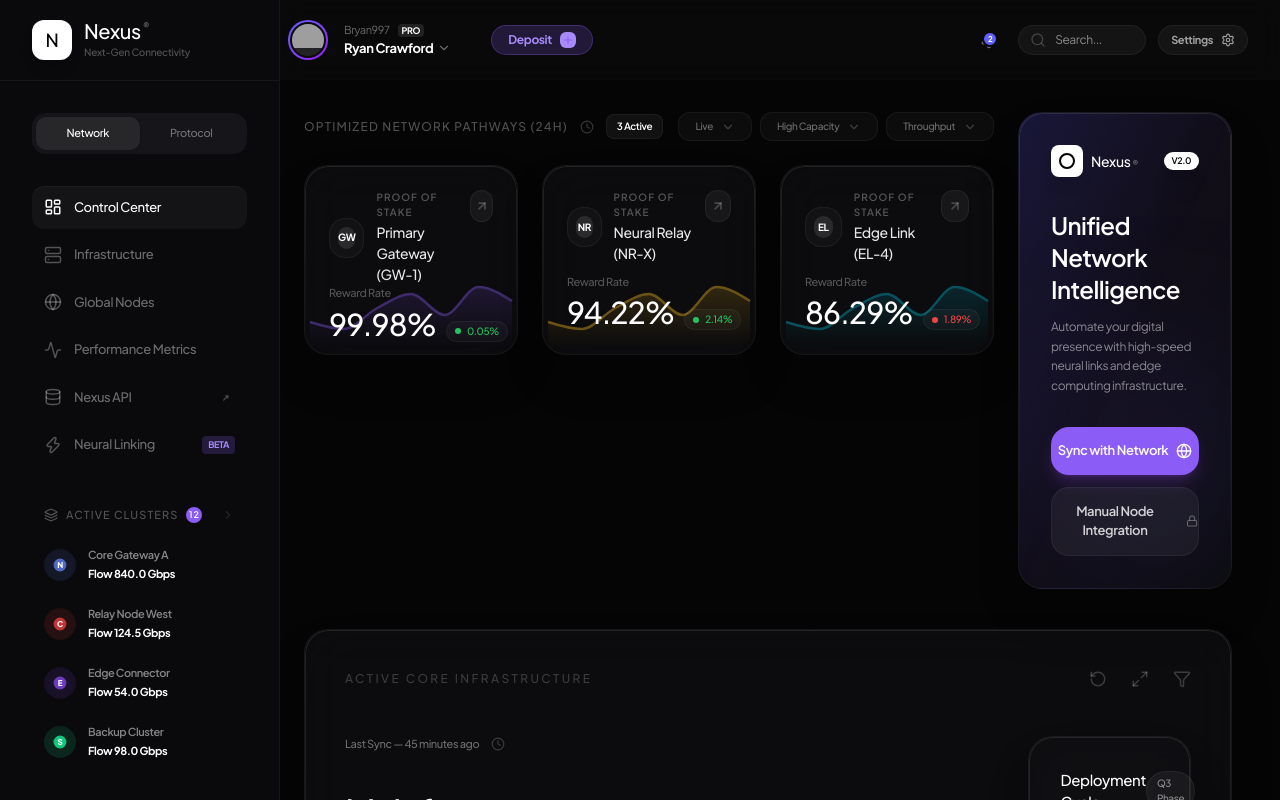
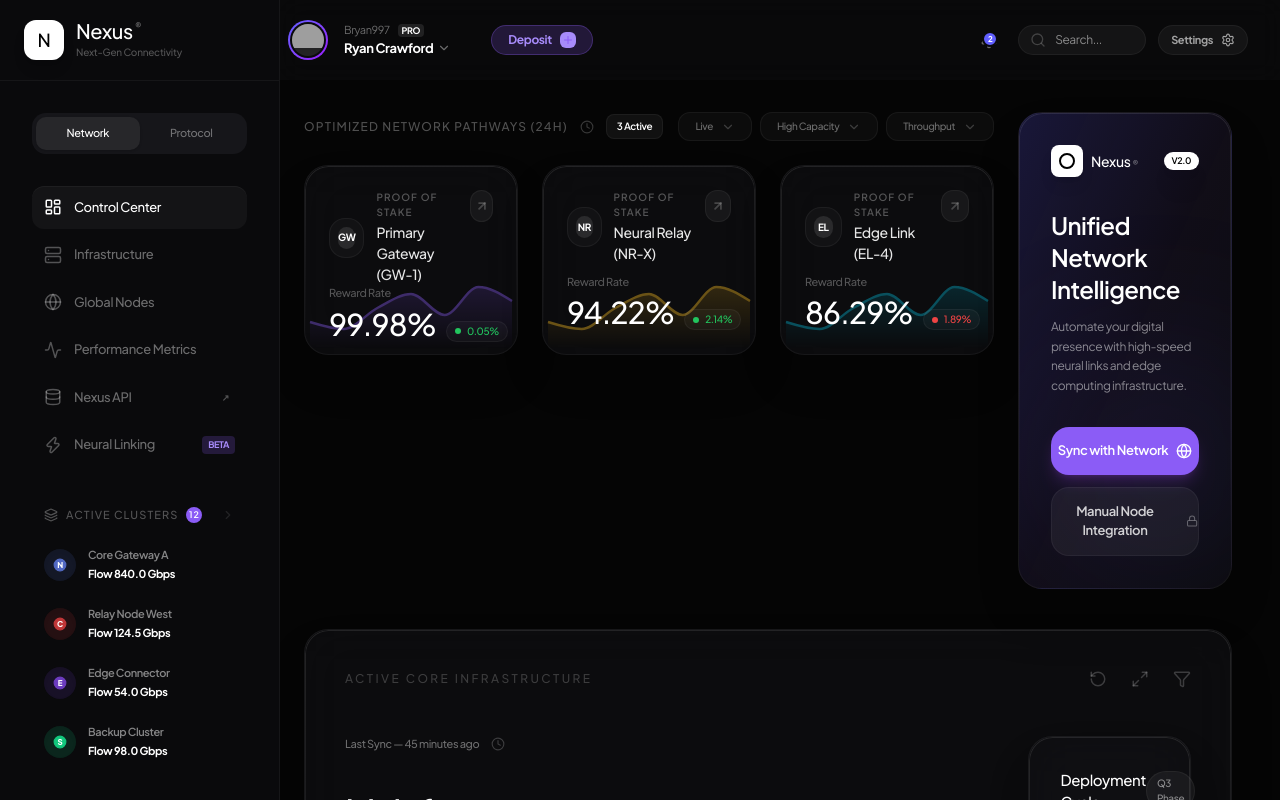
Before and after one commit to sebastianvasquezechavarria1234/nexus, a Next.js app: page / in a window 1280 px wide. Shown: the top 800 px of the page. Built offline with nearby package versions, Linux system fonts and the light colour scheme; grey boxes are pictures that could not be loaded.

Commit message:
style: reduce left padding in sidebar logo for better alignment

```diff
--- a/src/components/layout/Sidebar.tsx
+++ b/src/components/layout/Sidebar.tsx
@@ -34,7 +34,7 @@ export default function Sidebar() {
   return (
     <aside className="w-[280px] bg-[#0a0a0c] flex flex-col h-screen fixed left-0 top-0 z-[50] overflow-y-auto border-r border-white/5">
       {/* Logo Section - Full Width Border */}
-      <div className="px-8 py-5 border-b border-white/5">
+      <div className="pl-6 pr-8 py-5 border-b border-white/5">
         <div className="flex items-center gap-3">
           <div className="w-10 h-10 rounded-xl bg-white flex items-center justify-center text-black font-medium text-lg shadow-lg">N</div>
           <div>
```
